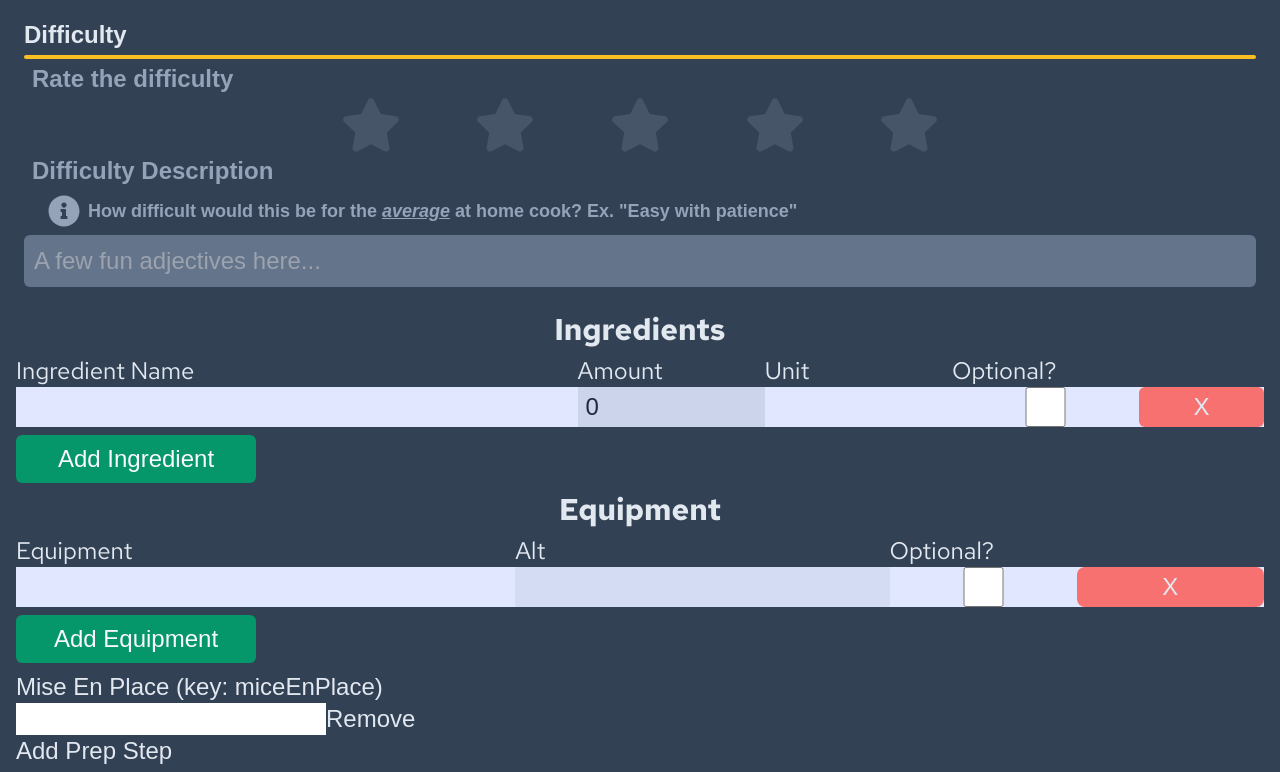
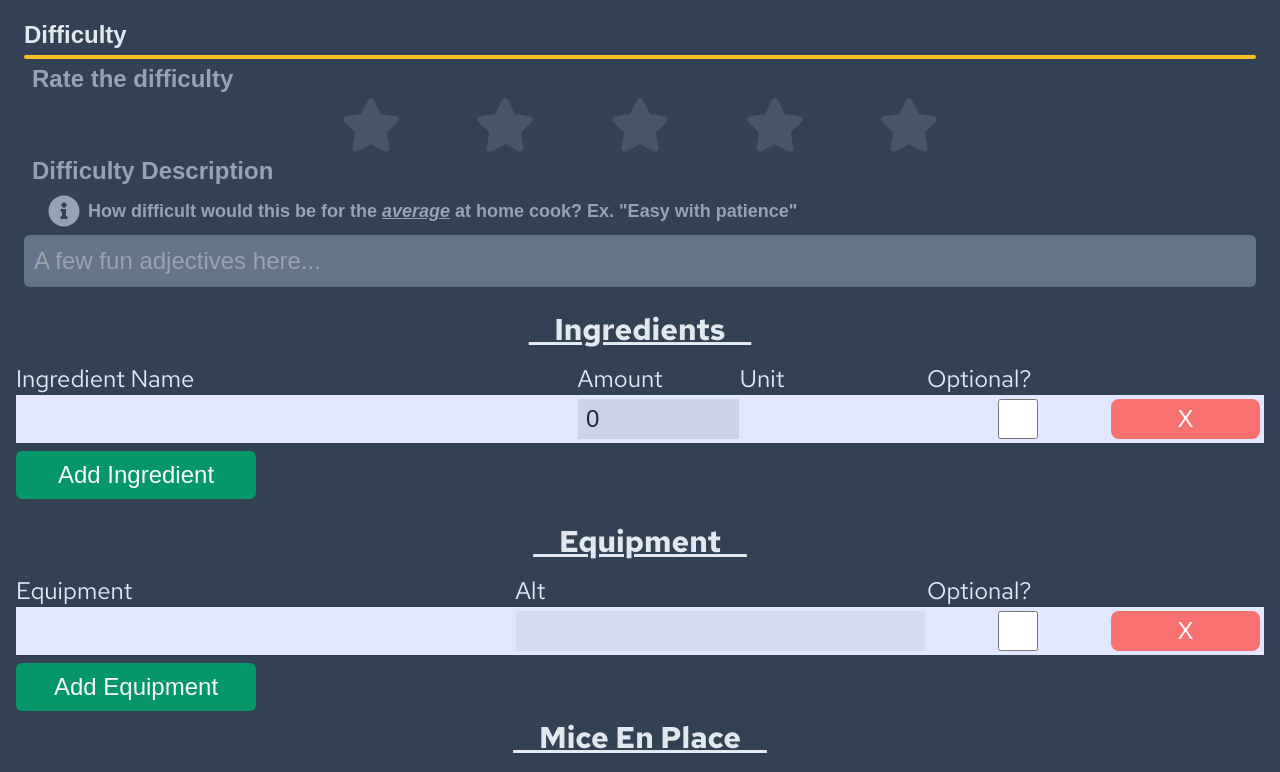
Before and after one commit to landonkimber/good-recipes, a React (Vite) app in the folder client/: page /submit-a-recipe in a window 1280 px wide. Shown: the part 2000-2772 px from the top of the page. Built offline with nearby package versions, Linux system fonts and the light colour scheme; a web font is replaced by a local one.

Commit message:
Completed styling the instructions part

```diff
--- a/client/src/pages/SubmitARecipe.jsx
+++ b/client/src/pages/SubmitARecipe.jsx
@@ -444,7 +444,7 @@ const SubmitARecipe = () => {
             <legend className="w-full font-redhat font-bold text-xl md:text-2xl lg:text-3xl text-center font-slate-300">
               Your Recipe
             </legend>
-            <div className="h-1 max-w-[80%] my-4 mx-auto bg-amber-400 rounded-md"></div>
+            <div className="h-1 w-[80%] my-4 mx-auto bg-blue-600 rounded-md"></div>
             <label className="w-full h-auto p-1 md:p-2 mx-auto flex flex-col whitespace-nowrap text-left font-bold">
               Recipe Title
               <input
@@ -517,7 +517,7 @@ const SubmitARecipe = () => {
 
             <label className="w-full h-auto mb-4 p-1 md:p-2 mx-auto flex flex-col items-start whitespace-nowrap text-left font-bold">
               Taste
-              <div className="h-1 w-full my-1 bg-amber-400 rounded-md"></div>
+              <div className="h-1 w-full my-1 bg-rose-400 rounded-full"></div>
               <h1 className="ml-2 text-slate-400">Rate the taste</h1>
               <IconRatingSelect
                 count={taste}
@@ -545,7 +545,7 @@ const SubmitARecipe = () => {
             </label>
             <label className="w-full h-auto mb-4 p-1 md:p-2 mx-auto flex flex-col items-start whitespace-nowrap text-left font-bold">
               Cost
-              <div className="h-1 w-full my-1 bg-amber-400 rounded-md"></div>
+              <div className="h-1 w-full my-1 bg-emerald-600 rounded-md"></div>
               <h1 className="ml-2 text-slate-400">Rate the cost</h1>
               <IconRatingSelect
                 count={cost}
@@ -605,23 +605,23 @@ const SubmitARecipe = () => {
 
           <fieldset id="ingredients-and-equipment">
             {/* INGREDIENTS */}
-            <legend className="font-redhat mb-2 font-bold text-xl md:text-2xl lg:text-3xl text-center font-slate-300">
-              Ingredients
+            <legend className="font-redhat my-2 md:my-4 f font-bold underline text-xl md:text-2xl lg:text-3xl text-center font-slate-300">
+              &nbsp;&nbsp;&nbsp;&nbsp;Ingredients&nbsp;&nbsp;&nbsp;&nbsp;
             </legend>
             <div className="w-full flex font-redhat text-lg md:text-xl lg:text-2xl">
-              <div className="w-[45%] min-w-0">Ingredient Name</div>
-              <div className="w-[15%]  min-w-0">
+              <div className="w-[45%] min-w-0 ">Ingredient Name</div>
+              <div className="w-[13%]  min-w-0">
                 {isMobile ? "#" : "Amount"}
               </div>
               <div className="w-[15%] min-w-0">Unit</div>
               <div className="w-[15%] min-w-0">Optional?</div>
-              <div className="w-[10%] min-w-0"></div>
+              <div className="w-[12%] min-w-0"></div>
             </div>
 
             {ingredients.map((it, idx) => (
               <div
                 key={idx}
-                className="w-full flex first:rounded-t-lg last:rounded-b-lg odd:bg-indigo-100 even:bg-indigo-200"
+                className="w-full flex p-1 first:rounded-t-lg last:rounded-b-lg odd:bg-indigo-100 even:bg-indigo-200"
               >
                 <input
                   value={it.ingredient}
@@ -644,7 +644,7 @@ const SubmitARecipe = () => {
                       amount: e.target.value,
                     })
                   }
-                  className="w-[15%]  min-w-0 py-1 px-2 bg-slate-800/10 text-slate-800"
+                  className="w-[13%]  min-w-0 py-1 px-2 bg-slate-800/10 text-slate-800"
                 />
 
                 <input
@@ -673,7 +673,7 @@ const SubmitARecipe = () => {
                 <button
                   type="button"
                   onClick={() => removeArrayItem(setIngredients)(idx)}
-                  className="w-[10%] min-w-0 rounded-md bg-red-400 p-1"
+                  className="w-[12%] text-slate-50 font-normal min-w-0 rounded-lg bg-red-400 hover:transform hover:scale-[105%] hover:font-bold p-1"
                 >
                   X
                 </button>
@@ -687,30 +687,30 @@ const SubmitARecipe = () => {
                 unit: "",
                 optional: false,
               })}
-              className="w-60 whitespace-nowrap bg-emerald-600 text-slate-50 rounded-md p-1 md:p-2 my-2"
+              className="w-60 whitespace-nowrap bg-emerald-600 text-slate-50 rounded-md hover:transform hover:scale-[105%] hover:font-bol p-1 md:p-2 my-2"
             >
               Add Ingredient
             </button>
             {/* EQUIPMENT */}
-            <legend className="font-redhat mb-2 font-bold text-xl md:text-2xl lg:text-3xl text-center font-slate-300">
-              Equipment
+            <legend className="font-redhat my-2 md:my-4 font-bold underline text-xl md:text-2xl lg:text-3xl text-center font-slate-300">
+              &nbsp;&nbsp;&nbsp;&nbsp;Equipment&nbsp;&nbsp;&nbsp;&nbsp;
             </legend>
             <div className="w-full flex font-redhat text-lg md:text-xl lg:text-2xl">
               <div className="w-[40%] min-w-0">Equipment</div>
-              <div className="w-[30%] min-w-0">Alt</div>
+              <div className="w-[33%] min-w-0">Alt</div>
               <div className="w-[15%] min-w-0">Optional?</div>
-              <div className="w-[15%] min-w-0"></div>
+              <div className="w-[12%] min-w-0"></div>
             </div>
 
-            {equipment.map((et, idy) => (
+            {equipment.map((et, idx) => (
               <div
-                key={idy}
-                className="w-full flex flex-wrap first:rounded-t-lg last:rounded-b-lg odd:bg-indigo-100 even:bg-indigo-200"
+                key={idx}
+                className="w-full flex flex-wrap first:rounded-t-lg last:rounded-b-lg odd:bg-indigo-100 even:bg-indigo-200 p-1"
               >
                 <input
                   value={et.equipment}
                   onChange={(e) =>
-                    updateArrayItem(setEquipment)(idy, {
+                    updateArrayItem(setEquipment)(idx, {
                       ...et,
                       equipment: e.target.value,
                     })
@@ -721,19 +721,19 @@ const SubmitARecipe = () => {
                 <input
                   value={et.alt}
                   onChange={(e) =>
-                    updateArrayItem(setEquipment)(idy, {
+                    updateArrayItem(setEquipment)(idx, {
                       ...et,
                       alt: e.target.value,
                     })
                   }
-                  className="w-[30%] min-w-0 py-1 bg-slate-500/10 text-slate-800 rounded-sm"
+                  className="w-[33%] min-w-0 py-1 bg-slate-500/10 text-slate-800 rounded-sm"
                 />
 
                 <input
                   type="checkbox"
                   checked={et.optionalEt}
                   onChange={(e) =>
-                    updateArrayItem(setEquipment)(idy, {
+                    updateArrayItem(setEquipment)(idx, {
                       ...et,
                       optionalEt: e.target.checked,
                     })
@@ -743,8 +743,8 @@ const SubmitARecipe = () => {
 
                 <button
                   type="button"
-                  onClick={() => removeArrayItem(setEquipment)(idy)}
-                  className="w-[15%] min-w-0 rounded-lg bg-red-400 p-1"
+                  onClick={() => removeArrayItem(setEquipment)(idx)}
+                  className="w-[12%] text-slate-50 font-normal min-w-0 rounded-lg bg-red-400 hover:transform hover:scale-[105%] hover:font-bold p-1"
                 >
                   X
                 </button>
@@ -757,52 +757,85 @@ const SubmitARecipe = () => {
                 alt: "",
                 optionalEt: false,
               })}
-              className="w-60 whitespace-nowrap bg-emerald-600 text-slate-50 rounded-md p-1 md:p-2 my-2"
+              className="w-60 whitespace-nowrap bg-emerald-600 text-slate-50 rounded-md hover:transform hover:scale-[105%] hover:font-bold p-1 md:p-2 my-2"
             >
               Add Equipment
             </button>
           </fieldset>
 
           <fieldset id="instructions">
-            <legend>Mise En Place (key: miceEnPlace)</legend>
+            <legend className="font-redhat my-2 md:my-4 font-bold underline text-xl md:text-2xl lg:text-3xl text-center font-slate-300">
+              &nbsp;&nbsp;&nbsp;&nbsp;Mice En Place&nbsp;&nbsp;&nbsp;&nbsp;
+            </legend>
+            <div className="w-full flex font-redhat text-lg md:text-xl lg:text-2xl">
+              <div className="w-[8%] min-w-0 text-center">#</div>
+              <div className="w-[80%]">Instruction</div>
+              <div className="w-[12%] min-w-0"></div>
+            </div>
             {miceEnPlace.map((step, idx) => (
-              <div key={idx}>
+              <div
+                key={idx}
+                className="w-full h-auto flex p-1 flex-wrap first:rounded-t-lg last:rounded-b-lg odd:bg-orange-100 even:bg-orange-50 text-slate-600"
+              >
+                <div className="w-[8%] py-2 text-right pr-2">{idx + 1}.</div>
                 <input
                   value={step}
                   onChange={(e) =>
                     updateArrayItem(setMiceEnPlace)(idx, e.target.value)
                   }
+                  className="w-[80%] text-wrap bg-transparent rounded-sm "
                 />
                 <button
                   type="button"
                   onClick={() => removeArrayItem(setMiceEnPlace)(idx)}
+                  className="w-[12%] text-slate-50 font-normal min-w-0 rounded-lg bg-red-400 hover:transform hover:scale-[105%] hover:font-bold p-1"
                 >
-                  Remove
+                  X
                 </button>
               </div>
             ))}
-            <button type="button" onClick={addArrayItem(setMiceEnPlace, "")}>
+            <button
+              type="button"
+              onClick={addArrayItem(setMiceEnPlace, "")}
+              className="w-60 whitespace-nowrap bg-emerald-600 text-slate-50 rounded-md hover:transform hover:scale-[105%] hover:font-bol p-1 md:p-2 my-2"
+            >
               Add Prep Step
             </button>
-
-            <legend>Instructions</legend>
-            {instructions.map((step, idx) => (
-              <div key={idx}>
+            <legend className="font-redhat my-2 md:my-4 font-bold underline text-xl md:text-2xl lg:text-3xl text-center font-slate-300">
+              &nbsp;&nbsp;&nbsp;&nbsp;Instructions&nbsp;&nbsp;&nbsp;&nbsp;
+            </legend>
+            <div className="w-full flex font-redhat text-lg md:text-xl lg:text-2xl">
+              <div className="w-[8%] min-w-0 text-center">#</div>
+              <div className="w-[80%]">Instruction</div>
+              <div className="w-[12%] min-w-0"></div>
+            </div>
+            {instructions.map((instruction, idx) => (
+              <div
+                key={idx}
+                className="w-full h-auto flex p-1 flex-wrap first:rounded-t-lg last:rounded-b-lg odd:bg-orange-100 even:bg-orange-50 text-slate-600"
+              >
+                <div className="w-[8%] py-2 text-right pr-2">{idx + 1}.</div>
                 <input
-                  value={step}
+                  value={instruction}
                   onChange={(e) =>
                     updateArrayItem(setInstructions)(idx, e.target.value)
                   }
+                  className="w-[80%] text-wrap bg-transparent rounded-sm "
                 />
                 <button
                   type="button"
                   onClick={() => removeArrayItem(setInstructions)(idx)}
+                  className="w-[12%] text-slate-50 font-normal min-w-0 rounded-lg bg-red-400 hover:transform hover:scale-[105%] hover:font-bold p-1"
                 >
-                  Remove
+                  X
                 </button>
               </div>
             ))}
-            <button type="button" onClick={addArrayItem(setInstructions, "")}>
+            <button
+              type="button"
+              onClick={addArrayItem(setInstructions, "")}
+              className="w-60 whitespace-nowrap bg-emerald-600 text-slate-50 rounded-md hover:transform hover:scale-[105%] hover:font-bol p-1 md:p-2 my-2"
+            >
               Add Instruction
             </button>
           </fieldset>
```
Also changed, not shown: client/src/pages/RecipePage.jsx (+4 -5 lines).
